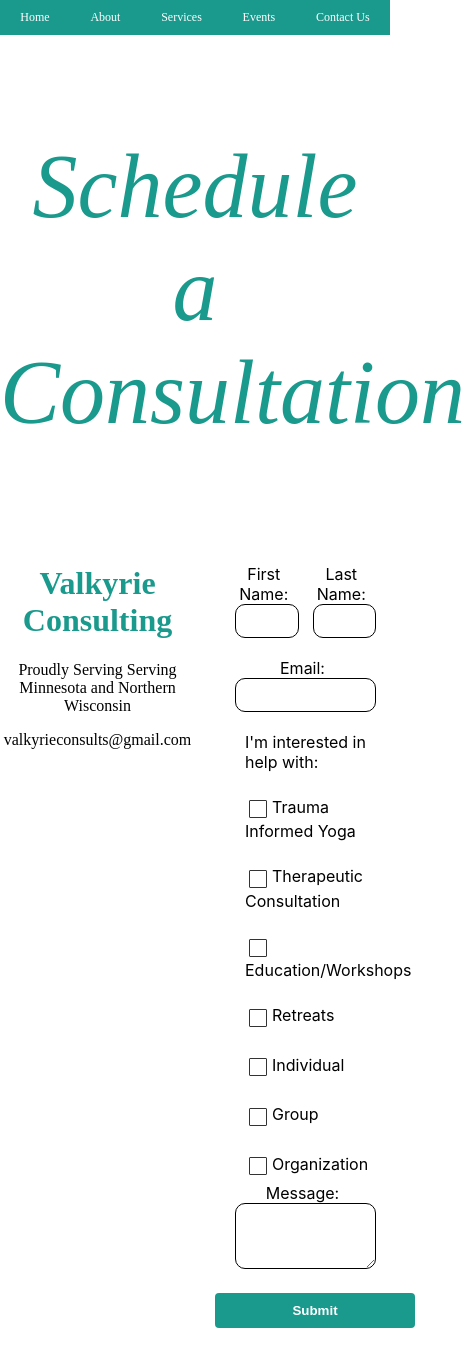
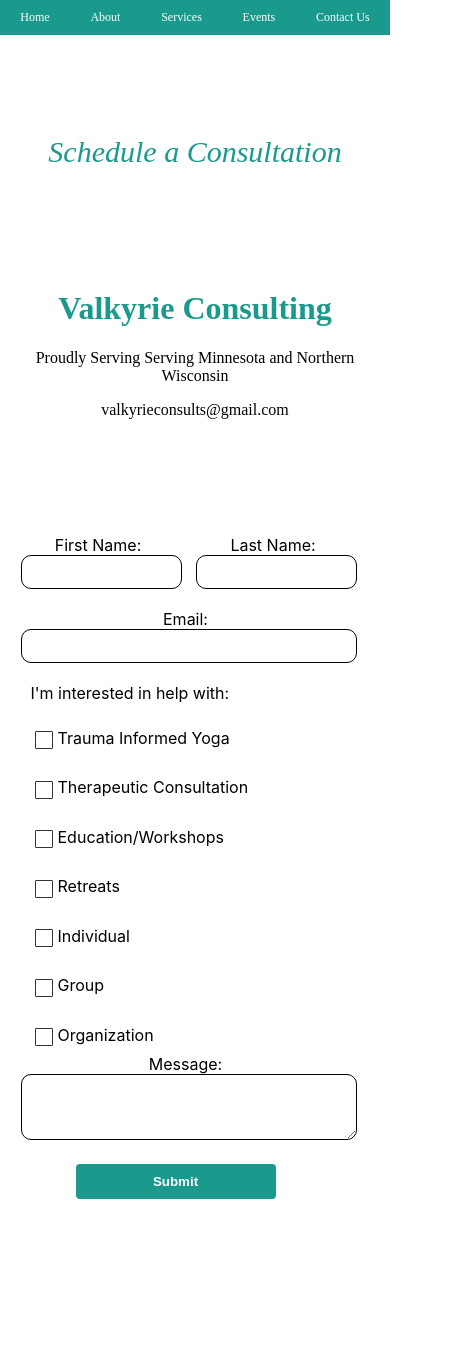
Before and after one commit to josephlarrivy/valkyrie-consulting.com, a React (Create React App) app: page /contact in a window 390 px wide. Shown: the top 1366 px of the page, 465 px wide, since content can reach past the window. After the commit the page ends 1249 px from the top, so only its background shows below. Built offline with nearby package versions, Linux system fonts and the light colour scheme.

Commit message:
mobile looks good, may need more testing

```diff
--- a/src/styles/About.css
+++ b/src/styles/About.css
@@ -98,3 +98,111 @@
     cursor: pointer;
     margin-bottom: 120px;
 }
+
+@media screen and (max-width: 768px) {
+    #about-header {
+        /* margin-top: 200px;
+        margin-bottom: 200px;
+        color: rgb(26, 153, 141); */
+    }
+
+    #about-header h1 {
+        color: rgb(26, 153, 141);
+        font-size: 90px;
+        margin-top: 100px;
+        /* padding: 30px; */
+        font-weight: 100;
+        font-family: serif;
+    }
+
+    #about-header h2 {
+        color: rgb(26, 153, 141);
+        font-size: 30px;
+        /* padding: 30px; */
+        font-weight: 100;
+        font-family: serif;
+        margin-bottom: 200px;
+    }
+
+    #about-container .about-image-container {
+        position: relative;
+        display: none;
+    }
+
+    .about-photo-credit {
+        position: absolute;
+        bottom: 0;
+        left: 0;
+        color: white;
+        font-size: x-small;
+        width: 100%;
+        margin-left: 10px;
+        display: none;
+    }
+
+    .about-photo-credit * {
+        color: white;
+        font-size: x-small;
+        display: none;
+    }
+
+    .about-image-container p {
+        font-size: smaller;
+        display: none;
+    }
+
+    #about-container p {
+        text-align: left;
+        font-size: larger;
+    }
+
+    .about-full-width-banner {
+        width: 90vw;
+        margin-left: 5vw;
+        display: flex;
+        justify-content: space-around;
+        align-items: center;
+    }
+
+    .about-full-width-banner p {
+        width: 90%;
+    }
+
+    .about-main-text {
+        /* color: rgb(26, 153, 141); */
+        /* background-color: pink; */
+    }
+
+    .about-full-width-banner img {
+        width: 500px;
+        height: 350px;
+        object-fit: cover;
+    }
+
+    #about-page-bottom-text-one {
+        color: rgb(26, 153, 141);
+        font-size: 60px;
+        margin-top: 100px;
+        font-weight: 100;
+        font-family: serif;
+    }
+
+    #about-page-bottom-text-two {
+        color: rgb(26, 153, 141);
+        font-size: 30px;
+        margin-top: 100px;
+        padding-bottom: 30px;
+        font-weight: 100;
+        font-family: serif;
+    }
+
+    #about-consult-button {
+        background-color: rgb(26, 153, 141);
+        color: white;
+        font-size: large;
+        border: none;
+        padding: 20px;
+        cursor: pointer;
+        margin-bottom: 120px;
+    }
+}
--- a/src/styles/Contact.css
+++ b/src/styles/Contact.css
@@ -25,3 +25,37 @@
 #contact-right-side {
     width: 50vw;
 }
+
+@media screen and (max-width: 768px) {
+#contact-main-container .contact-page-header {
+        color: rgb(26, 153, 141);
+        font-size: 30px;
+        margin-top: 100px;
+        margin-bottom: 100px;
+        font-weight: 100;
+        font-family: serif;
+    }
+
+    #contact-content-container {
+        display: flex;
+        flex-direction: column;
+        margin-bottom: 30px;
+    }
+
+    #contact-left-side {
+        width: 90vw;
+        margin-left: 5vw;
+        font-family: serif;
+        margin-bottom: 80px;
+    }
+
+    #contact-left-side h1 {
+        color: rgb(26, 153, 141);
+
+    }
+
+    #contact-right-side {
+        width: 100vw;
+        margin-left: -5vw;
+    }
+}
--- a/src/styles/ContactForm.css
+++ b/src/styles/ContactForm.css
@@ -115,3 +115,129 @@ label {
   background-color: rgb(26, 153, 141); /* Color when checked */
   border: 1px solid rgb(26, 153, 141); /* Border color when checked */
 }
+
+
+@media screen and (max-width: 768px) {
+    /* Form container */
+    form {
+        display: flex;
+        flex-direction: column;
+        /* margin: 20px; */
+        text-align: center;
+    }
+
+    label {
+        text-align: left;
+    }
+
+    #name-container {
+        width: 100%;
+        display: flex;
+        justify-content: left;
+    }
+
+    /* Input containers */
+    .first-name-container,
+    .last-name-container {
+        width: 50%;
+        margin-bottom: 20px;
+        margin-left: 20px;
+    }
+
+    .email-container {
+        margin-bottom: 20px;
+        margin-left: 20px;
+        width: calc(100% - 20px);
+    }
+
+    .message-container {
+        margin-bottom: 20px;
+        margin-left: 20px;
+        width: calc(100% - 20px);
+        height: 90px;
+    }
+
+
+    /* Input fields */
+    .name-input,
+    .email-input {
+        width: 100%;
+        border: 1px solid black;
+        border-radius: 2px;
+        color: black;
+        height: 30px;
+        border-radius: 10px;
+        font-size: large;
+    }
+
+    .message-input {
+        width: 100%;
+        border: 1px solid black;
+        border-radius: 2px;
+        color: black;
+        height: 60px;
+        border-radius: 10px;
+        font-size: large;
+    }
+
+    /* Submit button */
+    .submit-button {
+        background-color: rgb(26, 153, 141);
+        color: white;
+        border: none;
+        border-radius: 4px;
+        padding: 10px 20px;
+        cursor: pointer;
+        font-weight: bold;
+        width: 200px;
+        align-items: center;
+        margin: auto;
+    }
+
+    /* Submit button on hover */
+    .submit-button:hover {
+        /* box-shadow: 0 4px 6px rgba(0, 0, 0, 0.5); */
+    }
+
+
+
+    /* Checkbox labels */
+    .services-container label {
+        display: block;
+        margin-bottom: 5px;
+        margin-left: 30px;
+        /* text-align: left; */
+    }
+
+    /* Checkbox input */
+    .services-container input[type="checkbox"] {
+        margin-right: 5px;
+        appearance: none;
+    }
+
+    /* Style the custom checkbox */
+    .services-container input[type="checkbox"]::before {
+        content: "";
+        display: inline-block;
+        width: 16px;
+        /* Adjust the checkbox size as needed */
+        height: 16px;
+        /* Adjust the checkbox size as needed */
+        border: 1px solid #333;
+        /* Checkbox border color */
+        background-color: white;
+        /* Checkbox background color */
+        border-radius: 1px;
+        /* Checkbox border radius */
+        vertical-align: middle;
+        cursor: pointer;
+    }
+
+    /* Style the checked custom checkbox */
+    .services-container input[type="checkbox"]:checked::before {
+        background-color: rgb(26, 153, 141);
+        /* Color when checked */
+        border: 1px solid rgb(26, 153, 141);
+        /* Border color when checked */
+    }
+}
--- a/src/styles/Services.css
+++ b/src/styles/Services.css
@@ -68,3 +68,77 @@
     cursor: pointer;
     margin-bottom: 120px;
 }
+
+@media screen and (max-width: 768px) {
+    #services-header {
+        /* margin-top: 200px; */
+        margin-bottom: 200px;
+        color: rgb(26, 153, 141);
+    }
+
+    #services-header h1 {
+        color: rgb(26, 153, 141);
+        font-size: 90px;
+        margin-top: 100px;
+        /* padding: 30px; */
+        font-weight: 100;
+        font-family: serif;
+    }
+
+    #services-header h2 {
+        color: rgb(26, 153, 141);
+        font-size: 30px;
+        /* padding: 30px; */
+        font-weight: 100;
+        font-family: serif;
+        margin-bottom: 200px;
+    }
+
+    .services-banner-container {
+        display: flex;
+        flex-direction: column;
+        margin-bottom: 100px;
+    }
+
+    .services-banner-container .banner-left-side {
+        width: 100%;
+        /* background-color: pink; */
+        color: rgb(26, 153, 141);
+        font-family: serif;
+    }
+
+    .services-banner-container .banner-right-side {
+        width: 90%;
+        padding: 5%;
+        text-align: left;
+        font-size: large;
+        /* background-color: aqua; */
+    }
+
+    #services-page-bottom-text-one {
+        color: rgb(26, 153, 141);
+        font-size: 60px;
+        margin-top: 100px;
+        font-weight: 100;
+        font-family: serif;
+    }
+
+    #services-page-bottom-text-two {
+        color: rgb(26, 153, 141);
+        font-size: 30px;
+        margin-top: 100px;
+        padding-bottom: 30px;
+        font-weight: 100;
+        font-family: serif;
+    }
+
+    #services-consult-button {
+        background-color: rgb(26, 153, 141);
+        color: white;
+        font-size: large;
+        border: none;
+        padding: 20px;
+        cursor: pointer;
+        margin-bottom: 120px;
+    }
+}
```
